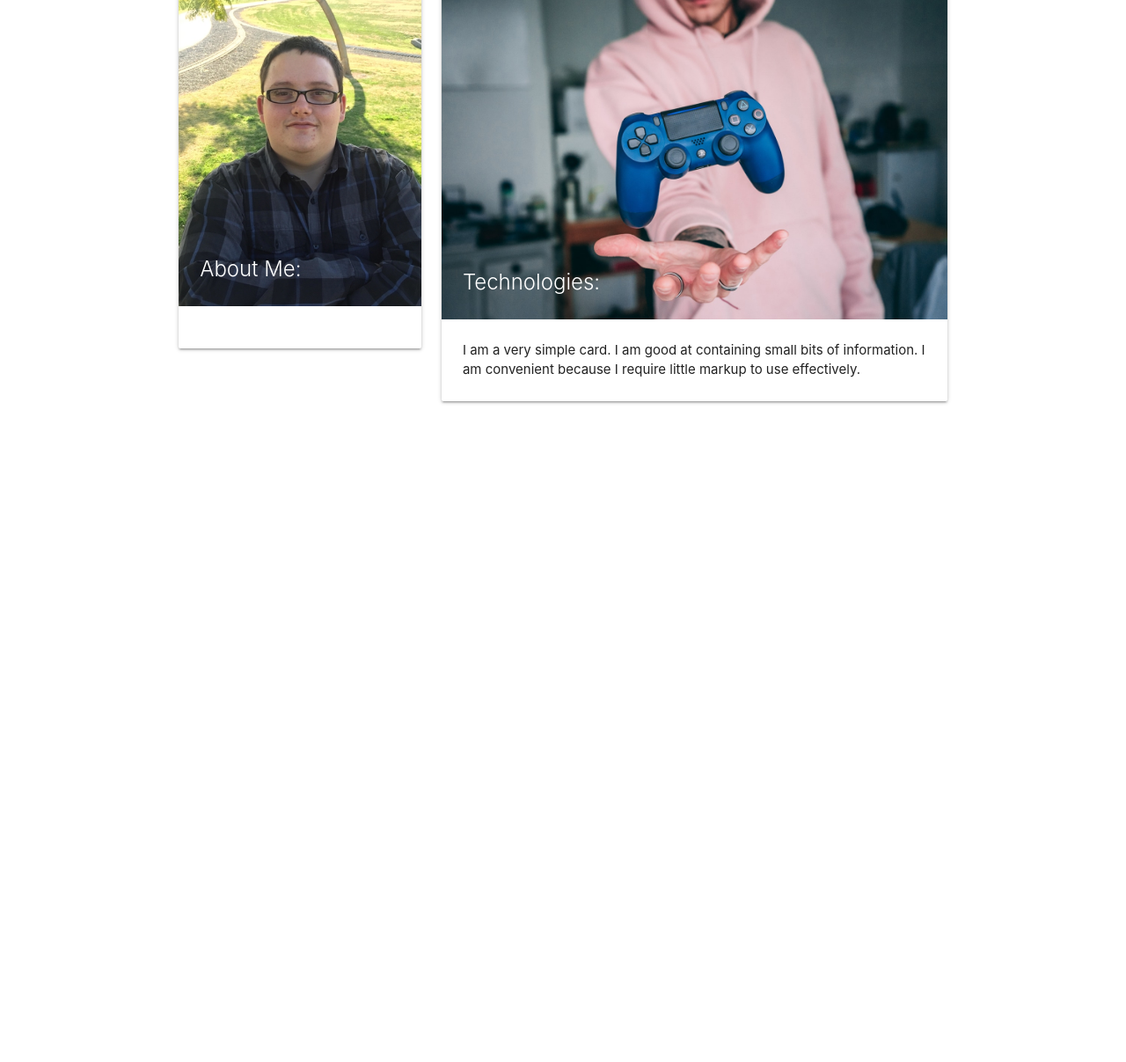
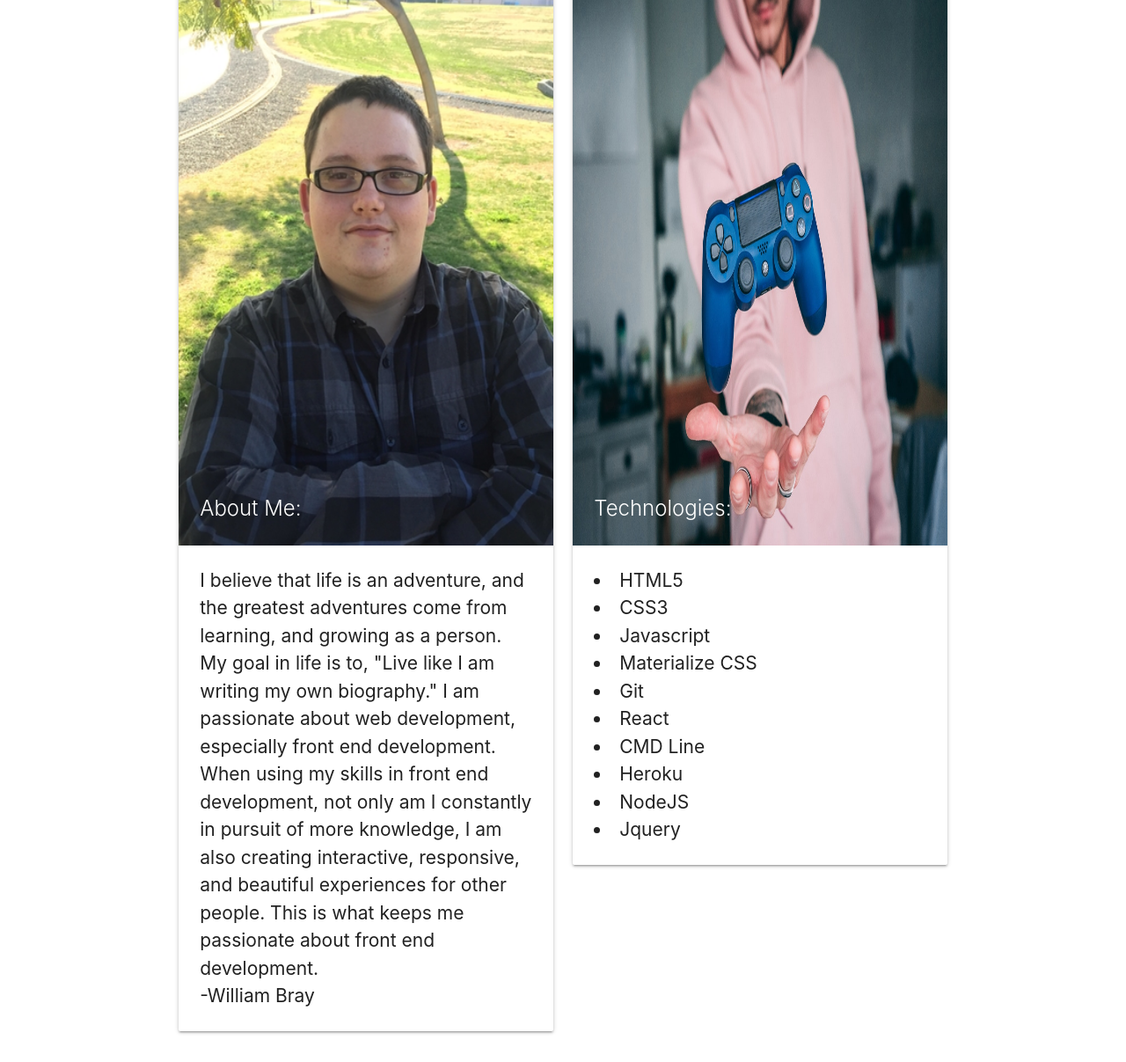
Before and after one commit to wbray93/portfoliov3, a plain HTML site: page index.html in a window 1280 px wide. Shown: the part 92-1299 px from the top of the page at 88% size. Before the commit the page ends 800 px from the top, so only its background shows below. Drawn offline with nearby package versions, Linux system fonts and the light colour scheme.

Commit message:
fixed card images added card text content as well as adjusted containers

```diff
--- a/index.html
+++ b/index.html
@@ -33,26 +33,41 @@
 
     <div class="container">
         <div class="row">
-            <div class="col s12 m4">
+            <div class="col s12 m6">
                 <div class="card">
                     <div class="card-image">
-                        <img class="responsive-image" src="images/optimizedportfolioimage.jpg">
+                        <img class="responsive-image my-cardimage-size" src="images/optimizedportfolioimage.jpg">
                         <span class="card-title">About Me:</span>
                     </div>
                     <div class="card-content">
-                        <p></p>
+                        <p class="font-size-for-card-text">I believe that life is an adventure, and the greatest
+                            adventures come from learning, and
+                            growing as a person. My goal in life is to, "Live like I am writing my own biography." I am
+                            passionate about web development, especially front end development. When using my skills in
+                            front end development, not only am I constantly in pursuit of more knowledge, I am also
+                            creating interactive, responsive, and beautiful experiences for other people. This is what
+                            keeps me passionate about front end development. <br />
+                            -William Bray</p>
                     </div>
                 </div>
             </div>
-            <div class="col s12 m8">
+            <div class="col s12 m6">
                 <div class="card">
                     <div class="card-image">
-                        <img class="responsive-img" src="images/skillscalltocation.jpg">
+                        <img class="responsive-image my-cardimage-size" src="images/skillscalltocation.jpg">
                         <strong><span class="card-title">Technologies:</span></strong>
                     </div>
                     <div class="card-content">
-                        <p>I am a very simple card. I am good at containing small bits of information.
-                            I am convenient because I require little markup to use effectively.</p>
+                        <li class="font-size-for-card-text">HTML5</li>
+                        <li class="font-size-for-card-text">CSS3</li>
+                        <li class="font-size-for-card-text">Javascript</li>
+                        <li class="font-size-for-card-text">Materialize CSS</li>
+                        <li class="font-size-for-card-text">Git</li>
+                        <li class="font-size-for-card-text">React</li>
+                        <li class="font-size-for-card-text">CMD Line</li>
+                        <li class="font-size-for-card-text">Heroku</li>
+                        <li class="font-size-for-card-text">NodeJS</li>
+                        <li class="font-size-for-card-text">Jquery</li>
                     </div>
                 </div>
             </div>
--- a/styles.css
+++ b/styles.css
@@ -3,3 +3,12 @@
     font-size: 32px;
     color: black;
 }
+
+.my-cardimage-size {
+    width: 480px;
+    height: 640px;
+}
+
+.font-size-for-card-text {
+    font-size: 21px;
+}
```
